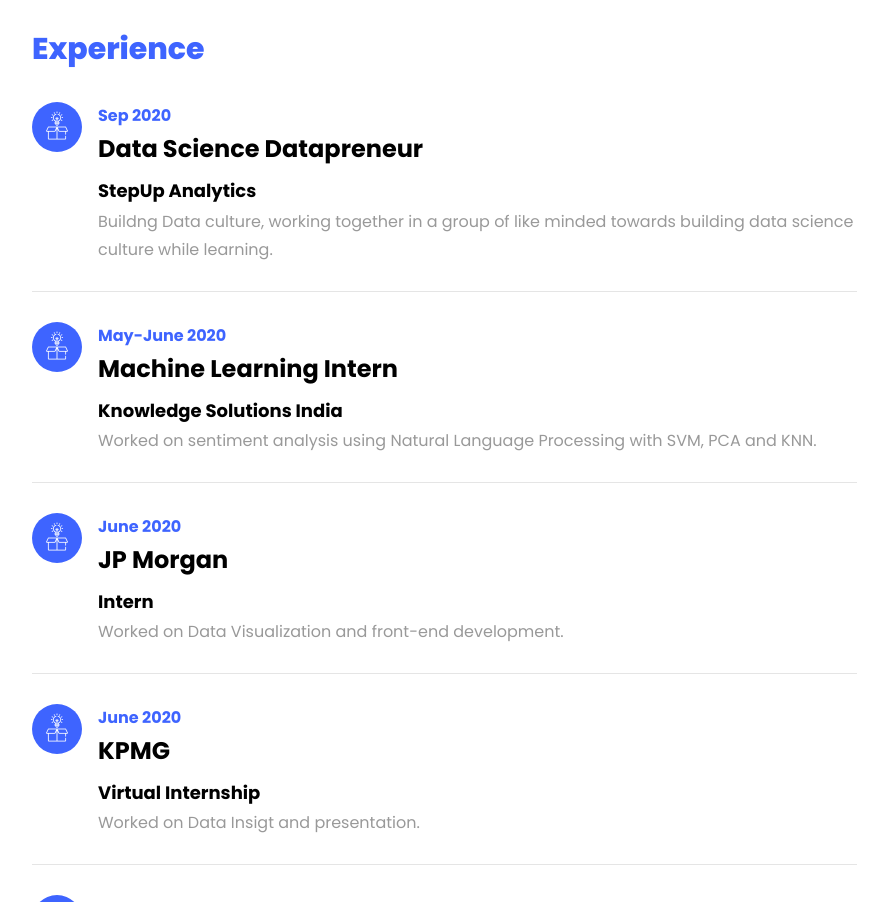
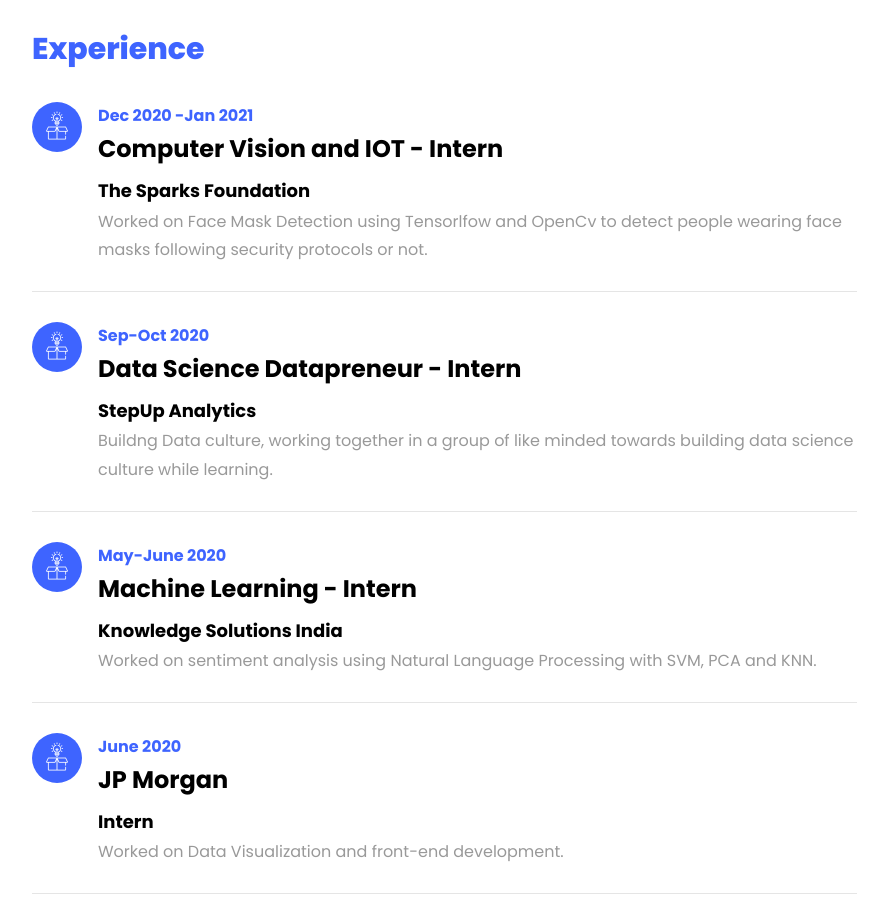
Before and after one commit to ankitsharmax/ankitsharmax.github.io, a plain HTML site: page index.html in a window 1280 px wide. Shown: the part 2152-3054 px from the top of the page, without its empty margins (338-1226 px from the left). Drawn offline with Linux system fonts and the light colour scheme; files whose address does not match are found by name.

Commit message:
Updated Experience section with Internship 2021 internship details and fixed some typos.

```diff
--- a/index.html
+++ b/index.html
@@ -169,13 +169,24 @@
 
 					  <div id="page-2" class= "page two">
 					  	<h2 class="heading">Experience</h2>
+						<div class="resume-wrap d-flex ftco-animate">
+					    <div class="icon d-flex align-items-center justify-content-center">
+					    		<span class="flaticon-ideas"></span>
+					    	</div>
+					    	<div class="text pl-3">
+		    					<span class="date">Dec 2020 -Jan 2021</span>
+		    					<h2>Computer Vision and IOT - Intern</h2>
+		    					<span class="position">The Sparks Foundation</span>
+		    					<p>Worked on Face Mask Detection using Tensorlfow and OpenCv to detect people wearing face masks following security protocols or not.</p>
+		    				</div>
+	    				</div>
 					<div class="resume-wrap d-flex ftco-animate">
 					    <div class="icon d-flex align-items-center justify-content-center">
 					    		<span class="flaticon-ideas"></span>
 					    	</div>
 					    	<div class="text pl-3">
-		    					<span class="date">Sep 2020</span>
-		    					<h2>Data Science Datapreneur</h2>
+		    					<span class="date">Sep-Oct 2020</span>
+		    					<h2>Data Science Datapreneur - Intern</h2>
 		    					<span class="position">StepUp Analytics</span>
 		    					<p>Buildng Data culture, working together in a group of like minded towards building data science culture while learning.</p>
 		    				</div>
@@ -186,7 +197,7 @@
 					    	</div>
 					    	<div class="text pl-3">
 		    					<span class="date">May-June 2020</span>
-		    					<h2>Machine Learning Intern</h2>
+		    					<h2>Machine Learning - Intern</h2>
 		    					<span class="position">Knowledge Solutions India</span>
 		    					<p>Worked on sentiment analysis using Natural Language Processing with SVM, PCA and KNN.</p>
 		    				</div>
```
